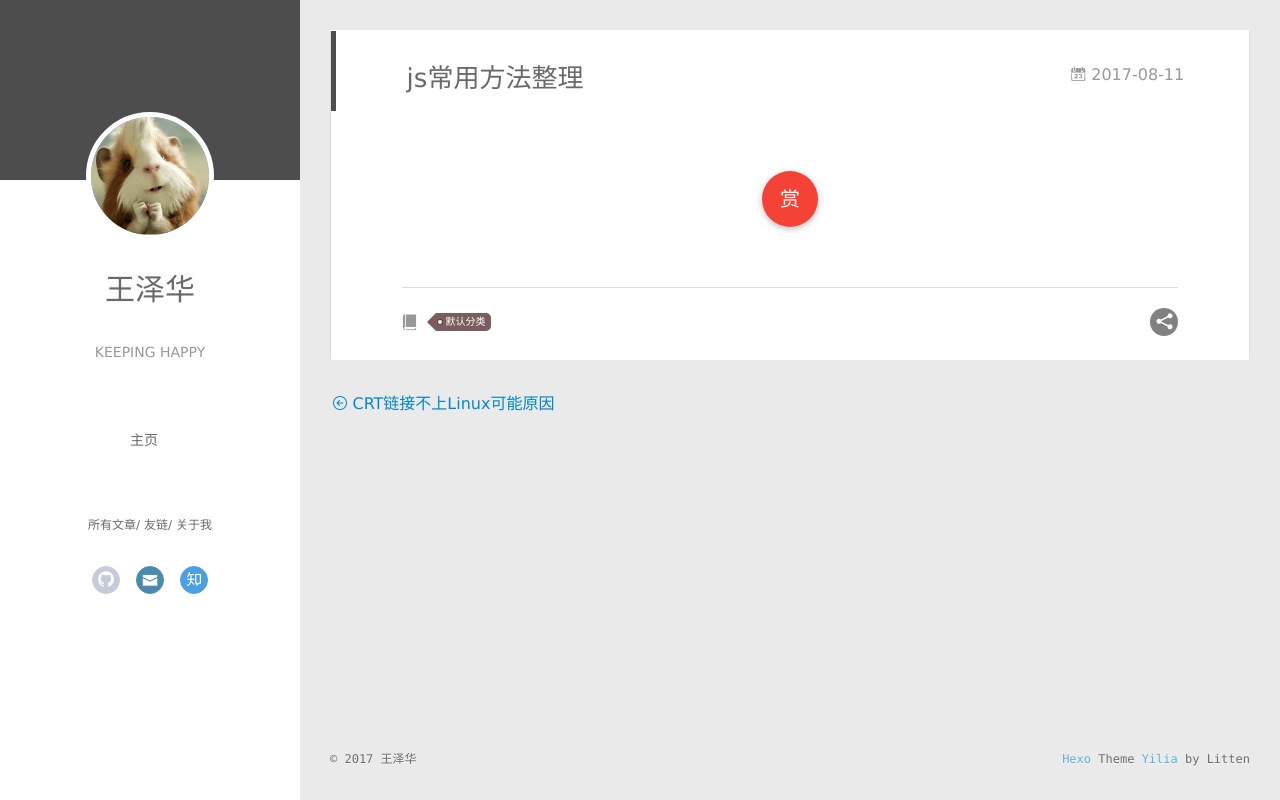
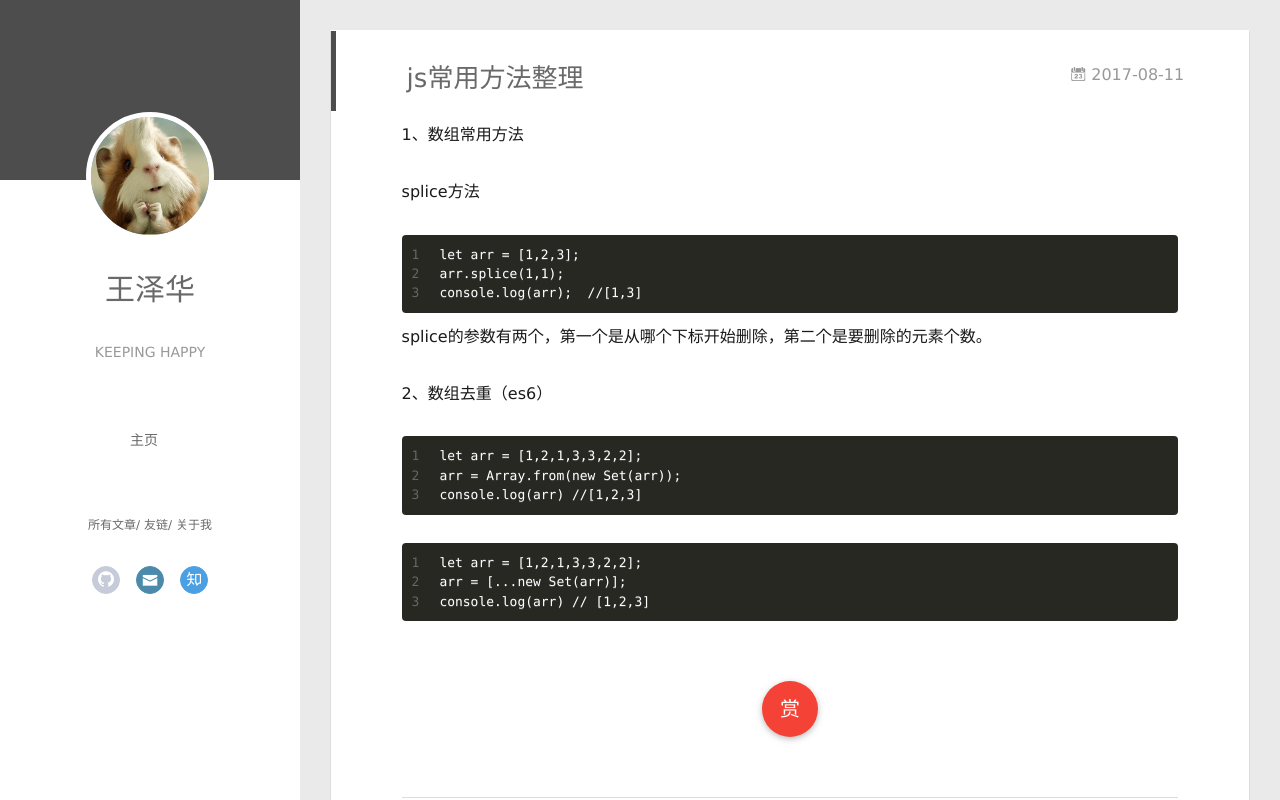
Before and after one commit to boncwangzehua/boncwangzehua.github.io, a plain HTML site: page 2017/08/11/JS/index.html in a window 1280 px wide. Drawn offline with Linux system fonts and the light colour scheme.

Commit message:
Site updated: 2017-12-10 20:07:03

```diff
--- a/2017/08/11/JS/index.html
+++ b/2017/08/11/JS/index.html
@@ -8,14 +8,17 @@
   <link rel="dns-prefetch" href="http://wangzehua.com">
   <title>js常用方法整理 | BLOG OF WANGZEHUA</title>
   <meta name="viewport" content="width=device-width, initial-scale=1, maximum-scale=1">
-  <meta property="og:type" content="article">
+  <meta name="description" content="1、数组常用方法 splice方法 123let arr = [1,2,3];arr.splice(1,1);console.log(arr);  //[1,3] splice的参数有两个，第一个是从哪个下标开始删除，第二个是要删除的元素个数。 2、数组去重（es6）123let arr = [1,2,1,3,3,2,2];arr = Array.from(new Set(arr));consol">
+<meta property="og:type" content="article">
 <meta property="og:title" content="js常用方法整理">
 <meta property="og:url" content="http://wangzehua.com/2017/08/11/JS/index.html">
 <meta property="og:site_name" content="BLOG OF WANGZEHUA">
+<meta property="og:description" content="1、数组常用方法 splice方法 123let arr = [1,2,3];arr.splice(1,1);console.log(arr);  //[1,3] splice的参数有两个，第一个是从哪个下标开始删除，第二个是要删除的元素个数。 2、数组去重（es6）123let arr = [1,2,1,3,3,2,2];arr = Array.from(new Set(arr));consol">
 <meta property="og:locale" content="zh-Hans">
-<meta property="og:updated_time" content="2017-12-09T09:06:14.517Z">
+<meta property="og:updated_time" content="2017-12-10T12:05:37.967Z">
 <meta name="twitter:card" content="summary">
 <meta name="twitter:title" content="js常用方法整理">
+<meta name="twitter:description" content="1、数组常用方法 splice方法 123let arr = [1,2,3];arr.splice(1,1);console.log(arr);  //[1,3] splice的参数有两个，第一个是从哪个下标开始删除，第二个是要删除的元素个数。 2、数组去重（es6）123let arr = [1,2,1,3,3,2,2];arr = Array.from(new Set(arr));consol">
 
     <link rel="alternative" href="/atom.xml" title="BLOG OF WANGZEHUA" type="application/atom+xml">
 
@@ -165,7 +168,12 @@
 
     <div class="article-entry" itemprop="articleBody">
 
-
+        <p>1、数组常用方法</p>
+<p>splice方法</p>
+<figure class="highlight plain"><table><tr><td class="gutter"><pre><span class="line">1</span><br><span class="line">2</span><br><span class="line">3</span><br></pre></td><td class="code"><pre><span class="line">let arr = [1,2,3];</span><br><span class="line">arr.splice(1,1);</span><br><span class="line">console.log(arr);  //[1,3]</span><br></pre></td></tr></table></figure>
+<p>splice的参数有两个，第一个是从哪个下标开始删除，第二个是要删除的元素个数。</p>
+<p>2、数组去重（es6）<br><figure class="highlight plain"><table><tr><td class="gutter"><pre><span class="line">1</span><br><span class="line">2</span><br><span class="line">3</span><br></pre></td><td class="code"><pre><span class="line">let arr = [1,2,1,3,3,2,2];</span><br><span class="line">arr = Array.from(new Set(arr));</span><br><span class="line">console.log(arr) //[1,2,3]</span><br></pre></td></tr></table></figure></p>
+<figure class="highlight plain"><table><tr><td class="gutter"><pre><span class="line">1</span><br><span class="line">2</span><br><span class="line">3</span><br></pre></td><td class="code"><pre><span class="line">let arr = [1,2,1,3,3,2,2];</span><br><span class="line">arr = [...new Set(arr)];</span><br><span class="line">console.log(arr) // [1,2,3]</span><br></pre></td></tr></table></figure>
 
 
 
```
Also changed, not shown: index.html (+6 -1 lines).
